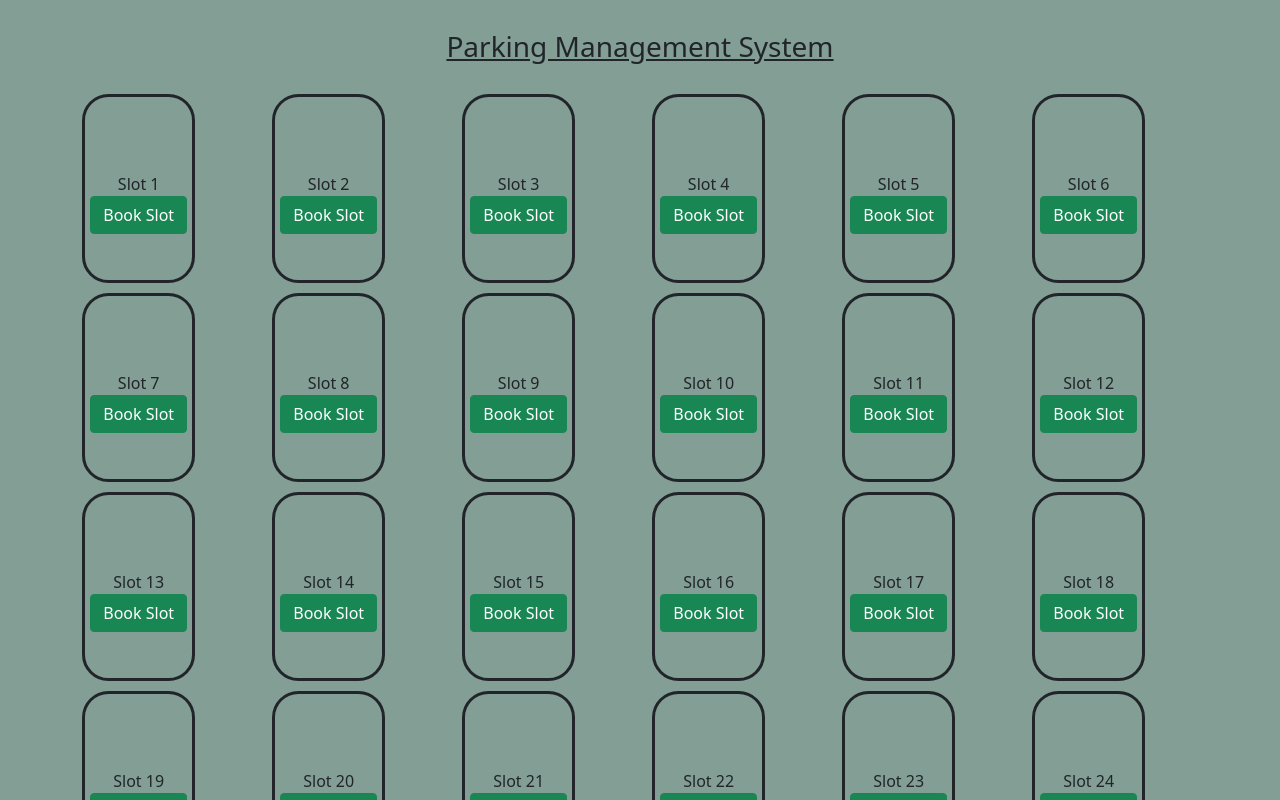
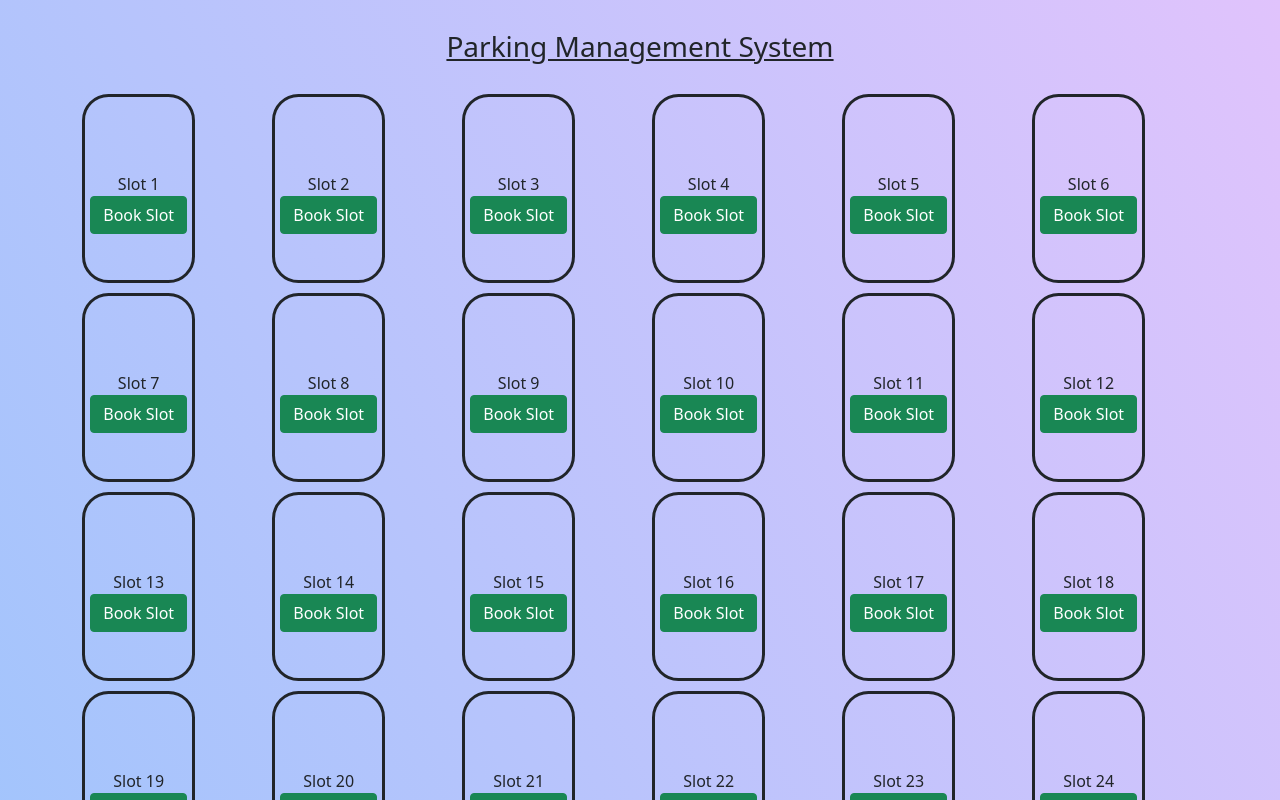
Before and after one commit to SreeHarsha070/Parking31, a React (Create React App) app: page / in a window 1280 px wide. Shown: the top 800 px of the page. Built offline with nearby package versions, Linux system fonts and the light colour scheme.

Commit message:
Update App.css

```diff
--- a/src/App.css
+++ b/src/App.css
@@ -1,7 +1,9 @@
 .App {
-  background-color: rgb(130, 158, 149);
+  background-color: #8EC5FC;
+background-image: linear-gradient(62deg, #8EC5FC 0%, #E0C3FC 100%);
+
   padding: 10px;
-  height: 100vh;
+  /* height: 100vh; */
 }
 
 /* .App-logo {
```
